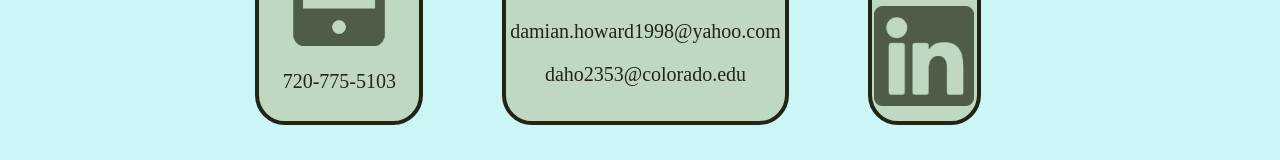
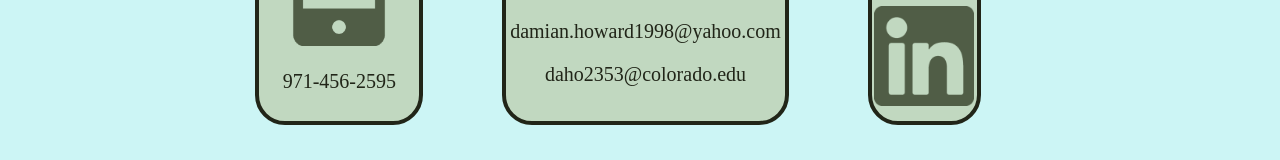
Before and after one commit to daho2353/portfolio2024ts, a React (Create React App) app: page / in a window 1280 px wide. Shown: the part 1449-1609 px from the top of the page. Built offline with nearby package versions, Linux system fonts and the light colour scheme.

Commit message:
updated phone number

```diff
--- a/src/components/HomePage/HomePage.tsx
+++ b/src/components/HomePage/HomePage.tsx
@@ -35,7 +35,7 @@ const HomePage = (): JSX.Element => {
         <div className="contact-information">
           <div className="phone-container">
             <img className="phone-icon" src ={phoneIcon} alt="phone icon"/>
-            <p> 720-775-5103 </p>
+            <p> 971-456-2595 </p>
           </div>
           <div className="email-container">
             <img className="email-icon" src ={emailIcon} alt="email icon"/>
```
